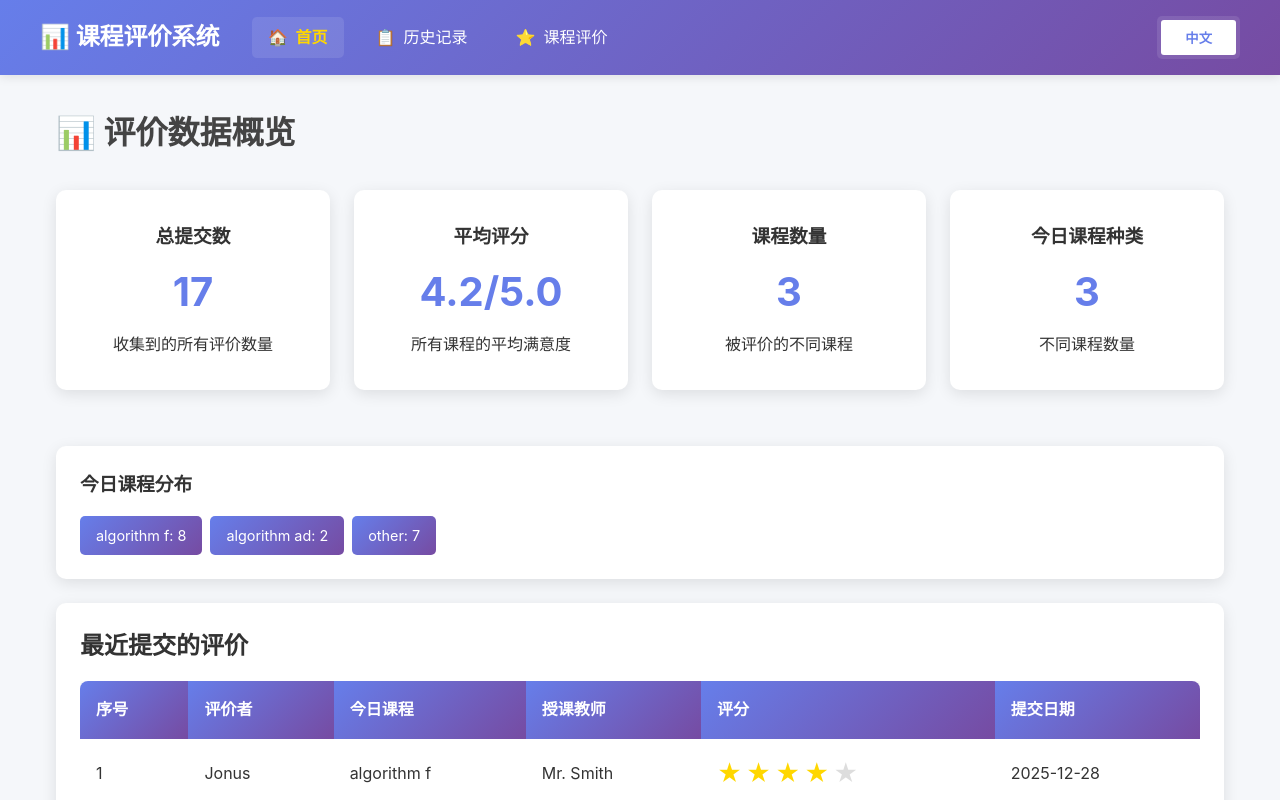
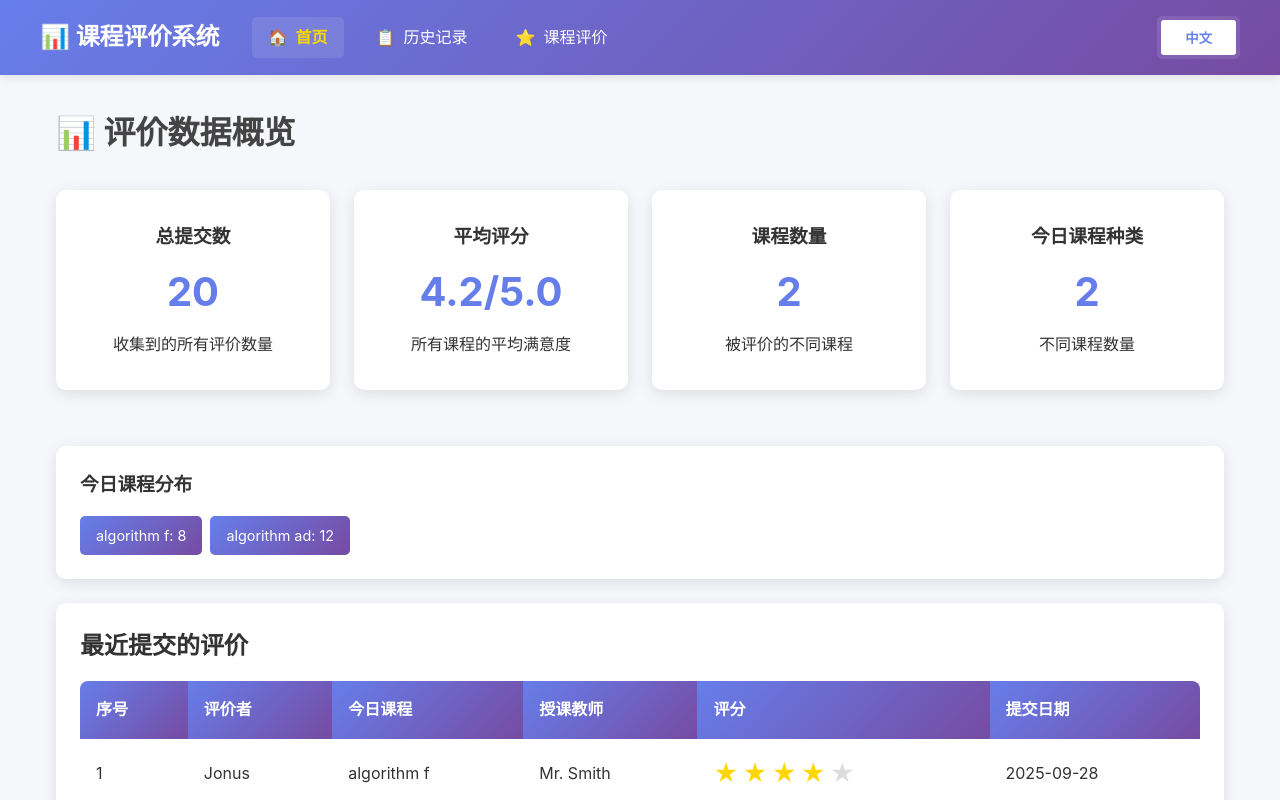
Before and after one commit to charliecao1212-ship-it/CharlieCao-s-survey-collector, a React (Vite) app: page /home in a window 1280 px wide. Shown: the top 800 px of the page. Built offline with nearby package versions, Linux system fonts and the light colour scheme.

Commit message:
last modified edition

```diff
--- a/src/App.jsx
+++ b/src/App.jsx
@@ -35,7 +35,7 @@ const mockSubmissions = [
     teacher: 'Mr. Smith',
     gain: 'Through this session, I understood the definetion of algorithms and the basic ways to apply them in coding.',
     content: 'We covered sorting algorithms like bubble sort and quicksort, along with searching algorithms such as binary search.',
-    date: '2025-12-28',
+    date: '2025-09-28',
     rating: 4,
     todayCourse: 'algorithm f',
     feedback: 'I think that the examples could be more specific to real-world applications.'
@@ -47,7 +47,7 @@ const mockSubmissions = [
     teacher: 'Mr. Smith',
     gain: 'In the class I learned a lot about the ways to sort out the different elements in an array efficiently.',
     content: 'We mainly learned about different sorting algorithms including merge sort and bubble sort.',
-    date: '2025-12-28',
+    date: '2025-09-28',
     rating: 5,
     todayCourse: 'algorithm f',
     feedback: 'I think the teacher already explained the concepts very clearly.'
@@ -59,7 +59,7 @@ const mockSubmissions = [
     teacher: 'Mr. Smith',
     gain: 'In the class, I learned the importance of algorithms in computer science and how they can solve problems.',
     content: 'The teacher explained to us the algorithms and we used a few basic sorting algorithms as examples and did som small projects by sorting a list of book names using coding.',
-    date: '2025-12-28',
+    date: '2025-09-28',
     rating: 4,
     todayCourse: 'algorithm f',
     feedback: 'I hope that we can learn more advanced algorithms in the future.'
@@ -71,7 +71,7 @@ const mockSubmissions = [
     teacher: 'Mr. Smith',
     gain: 'I learned about the fundamental concepts of algorithms and their applications in programming while doing sorting works like the results searched on a web page.',
     content: 'Mr. Smith taught us about various algorithms, focusing on sorting and searching techniques, and we practiced implementing them in small projects.',
-    date:'2025-12-28',
+    date:'2025-09-28',
     rating: 4,
     todayCourse: 'algorithm f',
     feedback: 'I really appriciate that the teacher listened to our opinions and feebacks last week to include more practical examples and coding projects in the class.'
@@ -83,7 +83,7 @@ const mockSubmissions = [
     teacher: 'Mr. Smith',
     gain: 'I learned a lot of fun sorting algorithms and how to implement them in code during real uses.',
     content: 'Teacher Smith explained various sorting algorithms such as quicksort, bubble sort, and mergesort, and we practiced coding them using C++ code.',
-    date: '2025-12-28',
+    date: '2025-09-28',
     rating: 5,
     todayCourse: 'algorithm f',
     feedback: 'Mr. Smith is a great teacher who makes complex topics like sorting the easy to understand. I think that the projects Mr. Smith added in the class really helped me to understand the algorithms better.'
@@ -95,7 +95,7 @@ const mockSubmissions = [
     teacher: 'Mr. Smith',
     gain: 'I learned that the coding algorithms can be used in many places like in web pages and in apps to sort things out and it also have a lot of other functions.',
     content: 'The class in mainly about the basic sorting methods like the bubble sort and the quick sork method.',
-    date: '2025-12-28',
+    date: '2025-09-28',
     rating: 4,
     todayCourse: 'algorithm f',
     feedback: 'I really like the teaching style of Mr. Smith and he is very patient to answer our questions. I am really surprised that people in teh past can invent these wise ways to just sort things out.'
@@ -105,12 +105,12 @@ const mockSubmissions = [
     name: 'Jonson',
     course: 'algorithm f',
     teacher: 'Mr. Smith',
-    gain: 'I really think that the class is a fun one and I gained experiences working with the coding languages like C++ and Python. I realy think that the algorithms that we have iscussed int eh classes are really useful and effective for their uses.',
-    content: 'In the class we mainly learned about the sorting algorithms like the bubble sort and the quick sort methods and searched for some other methods by ourselves.',
-    date: '2025-12-23',
-    rating: 4,
+    gain: 'I really think that the class is a fun one and I gained experiences working with the coding languages like C++ and Python. I really think that the algorithms that we have discussed in the classes are really useful and effective for their uses.',
+    content: 'In the class we mainly learned about the sorting algorithms like the bubble sort and the quick sort methods and searched for some other methods by ourselves to explore more algoritms.',
+    date: '2025-09-28',
+    rating: 3,
     todayCourse: 'algorithm f',
-    feedback: 'The class is really fun and I hope that we can have more coding classes like this in the future including projects and selflearning.'
+    feedback: 'The class is fun, but I truly recommend that we can include even more projects on the classes to practice these algorithms, rather that learn about only the grammar of the language.'
   },
   {
     id: 8,
@@ -119,10 +119,10 @@ const mockSubmissions = [
     teacher: 'Mr. Smith',
     gain: 'I learned a lot about the sorting methods designed by people in the past and I think that these methods are really useful in real life applications when functioning in an app or on a website.',
     content: 'The class taught us the methods like bubble sort and quick sort and we also did some small projects by ourselves to practice these algorithms.',
-    date: '2025-12-23',
+    date: '2025-09-28',
     rating: 4,
     todayCourse: 'algorithm f',
-    feedback: 'I think that the course is really well designed for me and I learned a lot from the projects Mr. Smith provides'
+    feedback: 'I think that the course is really well designed for me and I learned a lot from opinion Mr. Smith provides'
   },
   {
     id: 9,
@@ -130,107 +130,143 @@ const mockSubmissions = [
     course: 'algorithm ad',
     teacher: 'Dr. Lee',
     gain: 'In the class, I learned about some more difficult algorithms about searching, and it is really a great way to use recursive function to keep on searching and trying in different parts of a shape.',
-    content: 'We learned BFS and DFS, and made a simulation of a man that is using the way of DFS to search for gold in a river bank.',
-    date: '2025-12-23',
+    content: 'We learned BFS and DFS, and we did a small research on a C++ grammar web page, and looked at examples of codes.',
+    date: '2025-09-21',
     rating: 5,
     todayCourse: 'algorithm ad',
-    feedback: 'I think that the class provides a lot of chances for us to practice coding and I really like the projects that Dr. Lee designed for us. These animations are really a fun way to learn better and deeper about searching methods'
+    feedback: 'I think that the class provides a lot of chances for us to practice coding and I think that Dr. Lee can design more projects for us to complete and finish on the classes about the topic we learn in the classes.'
   },
   {
     id: 10,
     name: 'Charlie Sun',
     course: 'algorithm ad',
     teacher: 'Dr. Lee',
-    gain: 'The class keeps on learning about searching methods that are more advanced and I learned a lot about how these searching methods work in real life applications and I finally understsnds how a machine can work to find things.',
-    content: 'We learned BFS and DFS, and made a simulation using a data collected by a scientific team of a riverbank.',
-    date: '2025-12-23',
+    gain: 'The class keeps on learning about searching methods that are more advanced and I learned a lot about how these searching methods work  and I finally understsnds how a machine can work to find things.',
+    content: 'We learned BFS and DFS, did a small research on the web page about these searching methods.',
+    date: '2025-09-21',
     rating: 5,
     todayCourse: 'algorithm ad',
-    feedback: 'I think tha the class inserted with projects is really helpful for us to understand the searching methods better and I really like the way Dr. Lee teaches us these difficult concepts.'
+    feedback: 'I think tha the class inserted with projects would be helpful for us to understand the searching methods better, but I really like the way Dr. Lee teaches us these difficult concepts.'
   },
   {
-    id: 6,
-    name: '孙八',
-    course: '艺术鉴赏',
-    teacher: '孙老师',
-    gain: '学会了欣赏古典油画的基本技巧',
-    content: '文艺复兴时期油画的特点和欣赏方法',
-    date: '2024-01-10',
+    id: 11,
+    name: 'Julia',
+    course: 'algorithm ad',
+    teacher: 'Dr. Lee',
+    gain: ' In the class, I visited the website and explored a lot of different kinds of ways to search such as BFS and DFS, and I finally understood how these searching methods work. I really enjoyed the class.',
+    content: 'We learned BFS and DFS, and there\'s a small research on a C++ grammar web page, ',
+    date: '2025-09-21',
     rating: 4,
-    todayCourse: 'other',
-    feedback: '课程很有趣，开阔了眼界'
+    todayCourse: 'algorithm ad',
+    feedback: 'I think that this is a really great session that explains the concept well.'
   },
   {
-    id: 6,
-    name: '孙八',
-    course: '艺术鉴赏',
-    teacher: '孙老师',
-    gain: '学会了欣赏古典油画的基本技巧',
-    content: '文艺复兴时期油画的特点和欣赏方法',
-    date: '2024-01-10',
-    rating: 4,
-    todayCourse: 'other',
-    feedback: '课程很有趣，开阔了眼界'
+    id: 12,
+    name: 'Sandy',
+    course: 'algorithm ad',
+    teacher: 'Dr. Lee',
+    gain: 'In the class, by having a look at the examples on the web page, I learned a lot about the searching methods like BFS and DFS and I finally understood how these methods work and I really enjoy these activities and parts on the classes that can be done by ourselves.',
+    content: 'We learned BFS and DFS, and there\'s a small research on a C++ grammar web page, also, we reviewed some algorithms that we learnt in the algoritm f course of the club.',
+    date: '2025-09-21',
+    rating: 5,
+    todayCourse: 'algorithm ad',
+    feedback: 'The class is really fun, but I didn\'t really like the style of Dr. Lee\'s class, and it should include more projects and opportunities for us to work by ourselves to practice.'
   },
   {
-    id: 6,
-    name: '孙八',
-    course: '艺术鉴赏',
-    teacher: '孙老师',
-    gain: '学会了欣赏古典油画的基本技巧',
-    content: '文艺复兴时期油画的特点和欣赏方法',
-    date: '2024-01-10',
-    rating: 4,
-    todayCourse: 'other',
-    feedback: '课程很有趣，开阔了眼界'
+    id: 13,
+    name: 'Joyce',
+    course: 'algorithm ad',
+    teacher: 'Dr. Lee',
+    gain: 'In the class, I learned how to use BFS and DfS to finish different works in Web pages',
+    content: 'DFS and BFS searching methods and their applications in different senarios + review.',
+    date: '2025-09-21',
+    rating: 3,
+    todayCourse: 'algorithm ad',
+    feedback: 'I think that the class is so boring'
   },
   {
-    id: 6,
-    name: '孙八',
-    course: '艺术鉴赏',
-    teacher: '孙老师',
-    gain: '学会了欣赏古典油画的基本技巧',
-    content: '文艺复兴时期油画的特点和欣赏方法',
-    date: '2024-01-10',
+    id: 14,
+    name: 'Evan',
+    course: 'algorithm ad',
+    teacher: 'Dr. Lee',
+    gain: 'I learned about DFS and BFS and it is so useful when we are trying to search in places like in the computer',
+    content: 'BFS and DFS searching methods and review.',
+    date: '2025-09-21',
     rating: 4,
-    todayCourse: 'other',
-    feedback: '课程很有趣，开阔了眼界'
+    todayCourse: 'algorithm ad',
+    feedback: 'I find the knowledge we have learnt useful in life when I want to use computer to help me finish different jobs, and I would like to have more opportunities int eh class to do projects.'
   },
   {
-    id: 6,
-    name: '孙八',
-    course: '艺术鉴赏',
-    teacher: '孙老师',
-    gain: '学会了欣赏古典油画的基本技巧',
-    content: '文艺复兴时期油画的特点和欣赏方法',
-    date: '2024-01-10',
-    rating: 4,
-    todayCourse: 'other',
-    feedback: '课程很有趣，开阔了眼界'
+    id: 15,
+    name: 'Sophia',
+    course: 'algorithm ad',
+    teacher: 'Dr. Lee',
+    gain: 'I learned a lot about the DFS and BFS, but I still have lots of qustions, I\'ll ask our teacher next ',
+    content: 'DFS and BFS searching methods and their applications in different scenarios',
+    date: '2025-09-21',
+    rating: 5,
+    todayCourse: 'algorithm ad',
+    feedback: 'I would say that adding more projects in the class would be helpful for us to understand the searching methods better.'
   },
   {
-    id: 6,
-    name: '孙八',
-    course: '艺术鉴赏',
-    teacher: '孙老师',
-    gain: '学会了欣赏古典油画的基本技巧',
-    content: '文艺复兴时期油画的特点和欣赏方法',
-    date: '2024-01-10',
+    id: 16,
+    name: 'May',
+    course: 'algorithm ad',
+    teacher: 'Dr. Lee',
+    gain: 'I learned a lot about the DFS and BFS, and I think that these searching methods are really useful in real life applications such as in apps and on websites.',
+    content: 'The DFS and BFS searching methods and their applications in different senarios are the main focus in today\'s class and I really enjoy it',
+    date: '2025-09-21',
     rating: 4,
-    todayCourse: 'other',
-    feedback: '课程很有趣，开阔了眼界'
+    todayCourse: 'algorithm ad',
+    feedback: 'I hope that we can have more projects in the class to practice coding useing the methods we learn in classes.'
   },
   {
-    id: 6,
-    name: '孙八',
-    course: '艺术鉴赏',
-    teacher: '孙老师',
-    gain: '学会了欣赏古典油画的基本技巧',
-    content: '文艺复兴时期油画的特点和欣赏方法',
-    date: '2024-01-10',
+    id: 17,
+    name: 'Ivy',
+    course: 'algorithm ad',
+    teacher: 'Dr. Lee',
+    gain: 'In the class I learned a lot of different things',
+    content: 'DFS, BFS, and their applications',
+    date: '2025-09-21',
     rating: 4,
-    todayCourse: 'other',
-    feedback: '课程很有趣，开阔了眼界'
+    todayCourse: 'algorithm ad',
+    feedback: 'I really like Dr. Lee\'s class, because it is fun and interesting.'
+  },
+  {
+    id: 18,
+    name: 'Cola',
+    course: 'algorithm ad',
+    teacher: 'Dr. Lee',
+    gain: 'I learnt a lot of different concepts in the class today such as DFS and BFS, and I think that I would be really happy if we can take more courses like this in the future in the coding club together with friends.',
+    content: 'We learned the method of BFS, DFS and their applications in different scenarios, and did an independent research',
+    date: '2025-09-21',
+    rating: 4,
+    todayCourse: 'algorithm ad',
+    feedback: 'I think that the class is really fun because Dr. Lee is very humorous and his class felt really relaxed and I hope that we can have more projects in the class to practice.'
+  },
+  {
+    id: 19,
+    name: 'Samuel',
+    course: 'algorithm ad',
+    teacher: 'Dr. Lee',
+    gain: 'I learnt new knowledge abou the algorithms in the class to day about DFS especially, and I wasimpressed during the class.',
+    content: 'In the class, we mainly learned about DFS and BFS and teh way to use them in C++ codes.',
+    date: '2025-09-21',
+    rating: 4,
+    todayCourse: 'algorithm ad',
+    feedback: 'I think that DFS is really interesting, but I am still a bit confused about how to use it in real life applications, so I hope that we can have more projects in the class to practice.'
+  },
+  {
+    id: 20,
+    name: 'Charlie Cao',
+    course: 'algorithm ad',
+    teacher: 'Dr. Lee',
+    gain: 'I really like what we have learnt about in the class today, because I think that these searching methods are really useful in real life applications such as in apps and on websites. Moreover, I really enjoy the activities like independent research that we did by ourselves in the class.',
+    content: 'In the class, we mainly learned about DFS and BFS searching methods and their real life applications.',
+    date: '2025-09-21',
+    rating: 4,
+    todayCourse: 'algorithm ad',
+    feedback: 'I really think that a better way to help us understand these searching methods better is to include more projects in the class and we have to practice a lot byourselves, too. I would suggest Dr. Lee to include more projects in the next class together.'
   }
 ];
 
```
